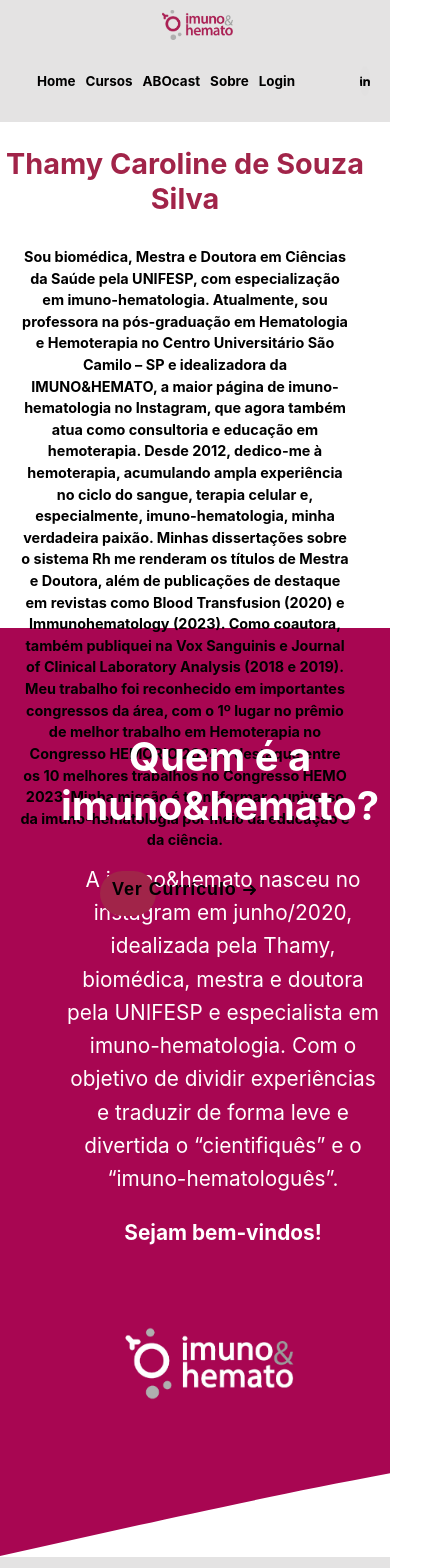
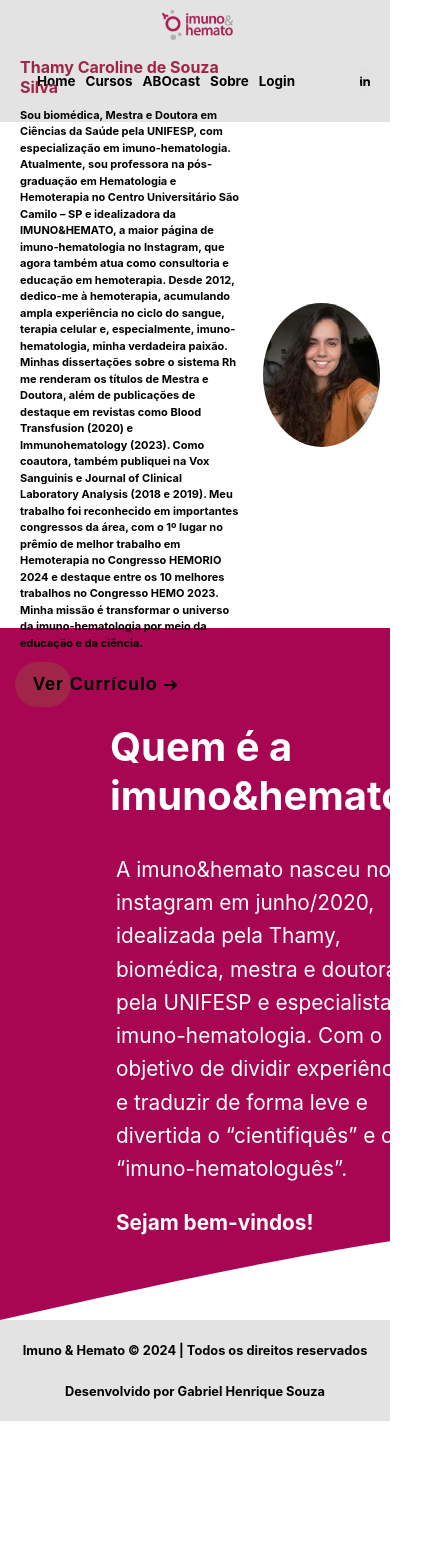
Before and after one commit to Bielhsn/imuno_hemato, a React (Create React App) app: page /SobreNos in a window 390 px wide. Shown: the top 1568 px of the page, 448 px wide, since content can reach past the window. After the commit the page ends 1421 px from the top, so only its background shows below. Built offline with nearby package versions, Linux system fonts and the light colour scheme.

Commit message:
Deixando responsivo Sobre a equipe

```diff
--- a/src/pages/Home.jsx
+++ b/src/pages/Home.jsx
@@ -167,7 +167,7 @@
           <div class="bg">
           <h2>Dúvidas?</h2>
           <p> Fale conosco em:
-                <a data-social="instagram" aria-label="instagram" href="mailto:gabrielhenrique.hsn@gmail.com?subject=Assunto%20do%20Email&body=Olá,%20estou%20com%20algumas%20dúvidas%20.">
+                <a data-social="instagram" aria-label="instagram" href="mailto:contato@imunoehemato.com.br?subject=Assunto%20do%20Email&body=Olá,%20estou%20com%20algumas%20dúvidas%20.">
                   <div class="filled"></div>
                   <svg xmlns="http://www.w3.org/2000/svg" fill="#f14336" viewBox="0 0 24 24" height="24" class="gmail" width="24">
                    <path d="M6 12C6 15.3137 8.68629 18 12 18C14.6124 18 16.8349 16.3304 17.6586 14H12V10H21.8047V14H21.8C20.8734 18.5645 16.8379 22 12 22C6.47715 22 2 17.5228 2 12C2 6.47715 6.47715 2 12 2C15.445 2 18.4831 3.742 20.2815 6.39318L17.0039 8.68815C15.9296 7.06812 14.0895 6 12 6C8.68629 6 6 8.68629 6 12Z"></path>
--- a/src/pages/css/Perfil.css
+++ b/src/pages/css/Perfil.css
@@ -2,7 +2,7 @@
     display: flex;
     align-items: center;
     justify-content: space-between;
-    background-color: #fff; /* Ajuste a cor de fundo conforme necessário */
+    background-color: #fff;
     padding: 20px;
 }
 
@@ -11,7 +11,7 @@
 }
 
 .perfil-texto h2 {
-    color: #a01b51; /* Cor do texto */
+    color: #a01b51;
     font-size: 2.7em;
     margin-bottom: 1px;
     margin-left: 145px;
--- a/src/pages/css/Sobre.css
+++ b/src/pages/css/Sobre.css
@@ -1,3 +1,4 @@
+/* #region Responsivo Normal */
 .banner-section-sobre {
   display: flex;
   align-items: center;
@@ -5,7 +6,6 @@
   height: 60vh;
   width: 100%;
 }
-
 
 .banner-content-sobre {
   flex: 1; /* O texto ocupa o espaço disponível */
@@ -16,7 +16,7 @@
 }
 
 .banner-section-sobre .image-container {
-  flex: 0 1 30%; /* A imagem ocupa 40% da largura */
+  flex: 0 1 30%; /* A imagem ocupa 30% da largura */
   display: flex;
   justify-content: center;
   align-items: center;
@@ -144,50 +144,304 @@
 .welcome{
   font-weight: bold;
 }
+/* #endregion Responsivo Normal */
 
+/* #region Responsivo 1200px */
 @media screen and (max-width: 1200px) {
-  .banner-section-sobre, .como-comecou-section {
+  .banner-section-sobre {
+    display: flex;
+    align-items: center;
+    justify-content: space-between; /* Garante que texto e imagem fiquem separados */
+    height: 60vh;
+    width: 100%;
+  }
+
+
+  .banner-content-sobre {
+    flex: 1; /* O texto ocupa o espaço disponível */
+    display: flex;
     flex-direction: column;
+    justify-content: center;
+    padding-right: 20px; /* Espaçamento entre o texto e a imagem */
+  }
+
+  .banner-section-sobre .image-container {
+    flex: 0 1 30%; /* A imagem ocupa 30% da largura */
+    display: flex;
+    justify-content: center;
     align-items: center;
-    text-align: center;
+  }
+
+  .image-container {
+    flex: 0 0 50vh; /* Reduz o tamanho da imagem */
+    width: 50vh; /* Garante que a largura seja igual à altura */
+    height: 40vh;
+    background: url('../../assests/images/thamy.jpeg');
+    background-size: cover;
+    background-position: center;
+    background-repeat: no-repeat;
+    border-radius: 50%; /* Deixa a imagem redonda */
+    overflow: hidden; /* Garante que apenas a área circular seja visível */
+    margin-right: 30px;
   }
 
   .banner-content-sobre h1 {
+    font-size: 2em;
+    color: #a12449;
+    margin-left: 80px;
+  }
+  .banner-content-sobre p {
+    font-size: 0.8em;
+    color: #000;
+    margin-right: 20px;
+    margin-left: 90px;
+    margin-top: 0; /* Remove o espaçamento adicional do parágrafo */
+    line-height: 1.5; /* Ajusta a altura da linha para melhorar a legibilidade */
+    font-weight: bold;
+  }
+
+  /* Estilos para o botão */
+  .cta-sobre {
+    position: relative;
+    margin: auto;
+    padding: 12px 18px;
+    transition: all 0.2s ease;
+    border: none;
+    background: none;
+    cursor: pointer;
+    margin-left: 100px;
+  }
+
+  .cta-sobre:before {
+    content: "";
+    position: absolute;
+    top: 0;
+    left: 0;
+    display: block;
+    border-radius: 50px;
+    background: #a12449;
+    width: 56px;
+    height: 45px;
+    transition: all 0.3s ease;
+  }
+
+  .cta-sobre span {
+    position: relative;
+    font-family: "Ubuntu", sans-serif;
+    font-size: 18px;
+    font-weight: 700;
+    letter-spacing: 0.05em;
+    color: #000000;
+  }
+
+  .cta-sobre svg {
+    position: relative;
+    top: 0;
+    margin-left: 10px;
+    fill: none;
+    stroke-linecap: round;
+    stroke-linejoin: round;
+    stroke: #000000;
+    stroke-width: 2;
+    transform: translateX(-5px);
+    transition: all 0.3s ease;
+  }
+
+  .cta-sobre:hover:before {
+    width: 100%;
+    background: #a12449;
+  }
+
+  .cta-sobre:hover svg {
+    transform: translateX(0);
+  }
+
+  .cta-sobre:active {
+    transform: scale(0.95);
+  }
+
+  /* Como tudo começou */
+  .como-comecou-section {
+    display: flex;
+    justify-content: space-between;
+    align-items: center;
+    padding: 50px;
+    background: url('../../assests/images/fundo.svg');
+    background-size: auto 100%;
+    background-repeat: no-repeat;
+  }
+
+
+  .como-comecou-texto{
+    flex: 1;
+    padding: 20px;
+  }
+
+  .como-comecou-texto h2 {
     font-size: 2.5em;
+    color: white;
+    margin-left: 50px;
+  }
+
+  .como-comecou-texto p {
+    font-size: 1.3em;
+    line-height: 1.6;
+    color: white;
+    margin-left: 3.5rem;
+  }
+
+  .welcome{
+    font-weight: bold;
   }
 }
+/* #endregion Responsivo 1200px */
 
-@media screen and (max-width: 768px) {
-  .banner-content-sobre h1 {
-    margin-left: 0;
-    text-align: center;
-    font-size: 2em;
+/* #region Responsivo 480px */
+@media screen and (max-width: 480px) {
+  .banner-section-sobre {
+    display: flex;
+    align-items: center;
+    justify-content: space-between; /* Garante que texto e imagem fiquem separados */
+    height: 60vh;
+    width: 100%;
   }
 
-  .banner-content-sobre p {
-    margin: 20px;
-    text-align: center;
-    font-size: 1rem;
+
+  .banner-content-sobre {
+    flex: 1; /* O texto ocupa o espaço disponível */
+    display: flex;
+    flex-direction: column;
+    justify-content: center;
+    padding-right: 20px; /* Espaçamento entre o texto e a imagem */
+  }
+
+  .banner-section-sobre .image-container {
+    flex: 0 1 30%; /* A imagem ocupa 30% da largura */
+    display: flex;
+    justify-content: center;
+    align-items: center;
   }
 
   .image-container {
-    width: 60%;
-    height: auto;
-    margin: 20px 0;
+    flex: 0 0 50vh; /* Reduz o tamanho da imagem */
+    width: 40vh; /* Garante que a largura seja igual à altura */
+    height: 17vh;
+    background: url('../../assests/images/thamy.jpeg');
+    background-size: cover;
+    background-position: center;
+    background-repeat: no-repeat;
+    border-radius: 50%; /* Deixa a imagem redonda */
+    overflow: hidden; /* Garante que apenas a área circular seja visível */
+    margin-right: 10px;
+  }
+
+  .banner-content-sobre h1 {
+    font-size: 1em;
+    color: #a12449;
+    margin-left: 20px;
+  }
+  .banner-content-sobre p {
+    font-size: 11px;
+    color: #000;
+    margin-right: 1px;
+    margin-left: 20px;
+    margin-top: 0; /* Remove o espaçamento adicional do parágrafo */
+    line-height: 1.5; /* Ajusta a altura da linha para melhorar a legibilidade */
+    font-weight: bold;
+  }
+
+  /* Estilos para o botão */
+  .cta-sobre {
+    position: relative;
+    margin: auto;
+    padding: 12px 18px;
+    transition: all 0.2s ease;
+    border: none;
+    background: none;
+    cursor: pointer;
+    margin-left: 15px;
+  }
+
+  .cta-sobre:before {
+    content: "";
+    position: absolute;
+    top: 0;
+    left: 0;
+    display: block;
+    border-radius: 50px;
+    background: #a12449;
+    width: 56px;
+    height: 45px;
+    transition: all 0.3s ease;
+  }
+
+  .cta-sobre span {
+    position: relative;
+    font-family: "Ubuntu", sans-serif;
+    font-size: 18px;
+    font-weight: 700;
+    letter-spacing: 0.05em;
+    color: #000000;
+  }
+
+  .cta-sobre svg {
+    position: relative;
+    top: 0;
+    margin-left: 10px;
+    fill: none;
+    stroke-linecap: round;
+    stroke-linejoin: round;
+    stroke: #000000;
+    stroke-width: 2;
+    transform: translateX(-5px);
+    transition: all 0.3s ease;
+  }
+
+  .cta-sobre:hover:before {
+    width: 100%;
+    background: #a12449;
+  }
+
+  .cta-sobre:hover svg {
+    transform: translateX(0);
+  }
+
+  .cta-sobre:active {
+    transform: scale(0.95);
+  }
+
+  /* Como tudo começou */
+  .como-comecou-section {
+    display: flex;
+    justify-content: space-between;
+    align-items: center;
+    padding: 40px;
+    background: url('../../assests/images/fundo.svg');
+    background-size: auto 100%;
+    background-repeat: no-repeat;
+  }
+
+
+  .como-comecou-texto{
+    flex: 1;
+    padding: 20px;
+  }
+
+  .como-comecou-texto h2 {
+    font-size: 2.5em;
+    color: white;
+    margin-left: 50px;
+  }
+
+  .como-comecou-texto p {
+    font-size: 1.3em;
+    line-height: 1.6;
+    color: white;
+    margin-left: 3.5rem;
+  }
+
+  .welcome{
+    font-weight: bold;
   }
 }
-
-@media screen and (max-width: 480px) {
-  .banner-content-sobre h1 {
-    font-size: 1.8em;
-  }
-
-  .banner-content-sobre p {
-    font-size: 0.9em;
-  }
-
-  .cta-sobre {
-    padding: 8px 12px;
-    font-size: 0.8em;
-  }
-}
+/* #endregion Responsivo 480px */
```
Also changed, not shown: src/pages/css/Cursos.css (+12 -13 lines).
